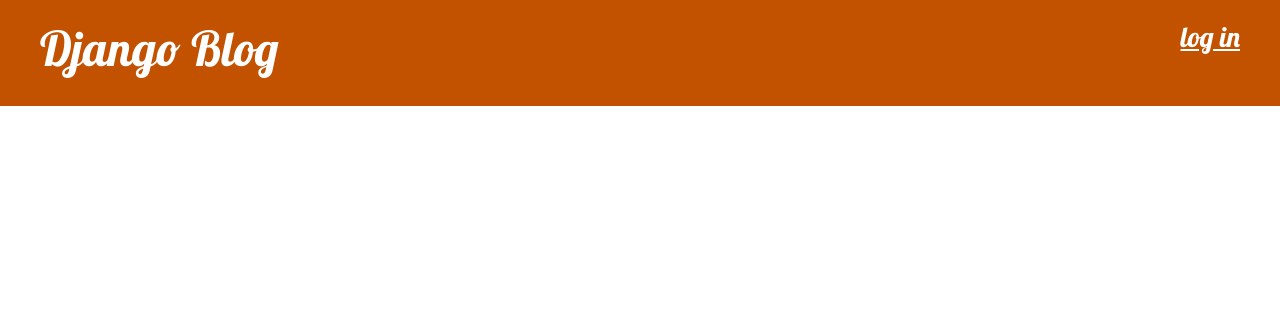
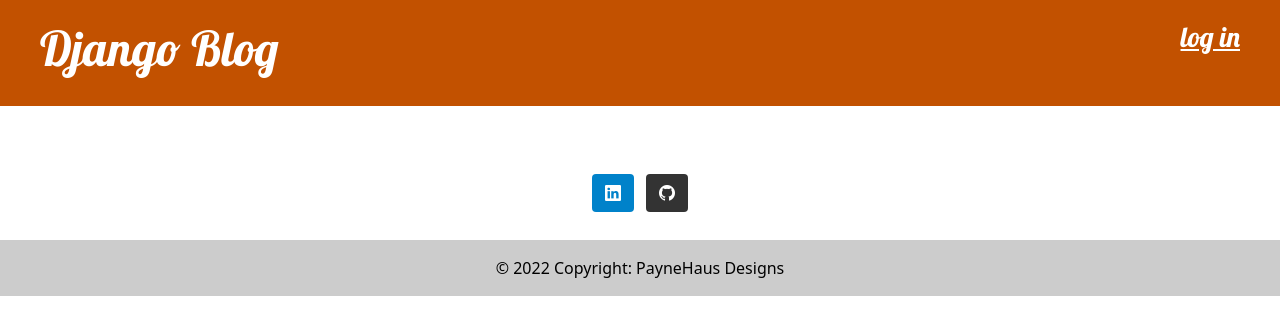
Before and after one commit to Lupercal13/my-first-blog, a Django app: page / in a window 1280 px wide. Shown: the top 335 px of the page. Run offline with Django 3.2, Linux system fonts and the light colour scheme; data that the repository does not hold is empty.

Commit message:
craeted a footer and fixed some html on base.html

```diff
--- a/blog/templates/blog/base.html
+++ b/blog/templates/blog/base.html
@@ -1,4 +1,5 @@
 {% load static %}
+
 <!DOCTYPE html>
 <html>
     <head>
@@ -28,4 +29,73 @@
             </div>
         </div>
     </body>
+    <footer class="bg-white text-center text-black" >
+        <!-- Grid container -->
+        <div class="container-fluid p-4 pb-0">
+          <!-- Section: Social media -->
+          <section class="mb-4">
+            <!-- Facebook -->
+            {% comment %} <a
+              class="btn text-white btn-floating m-1"
+              style="background-color: #3b5998;"
+              href="#!"
+              role="button"
+              ><i class="fab fa-facebook-f"></i
+            ></a> {% endcomment %}
+
+            <!-- Twitter -->
+            {% comment %} <a
+              class="btn text-white btn-floating m-1"
+              style="background-color: #55acee;"
+              href="#!"
+              role="button"
+              ><i class="fab fa-twitter"></i
+            ></a>
+       {% endcomment %}
+            <!-- Google -->
+            {% comment %} <a
+              class="btn text-white btn-floating m-1"
+              style="background-color: #dd4b39;"
+              href="#!"
+              role="button"
+              ><i class="fab fa-google"></i
+            ></a> {% endcomment %}
+
+            <!-- Instagram -->
+            {% comment %} <a
+              class="btn text-white btn-floating m-1"
+              style="background-color: #ac2bac;"
+              href="#!"
+              role="button"
+              ><i class="fab fa-instagram"></i
+            ></a>
+       {% endcomment %}
+            <!-- Linkedin -->
+            <a
+              class="btn text-white btn-floating m-1"
+              style="background-color: #0082ca;"
+              href="#!"
+              role="button"
+              ><i class="bi bi-linkedin"></i
+            ></a>
+            <!-- Github -->
+            <a
+              class="btn text-white btn-floating m-1"
+              style="background-color: #333333;"
+              href="#!"
+              role="button"
+              ><i class="bi bi-github"></i
+            ></a>
+          </section>
+          <!-- Section: Social media -->
+        </div>
+        <!-- Grid container -->
+
+        <!-- Copyright -->
+        <div class="text-center p-3" style="background-color: rgba(0, 0, 0, 0.2);">
+          © 2022 Copyright: PayneHaus Designs
+        </div>
+        <!-- Copyright -->
+      </footer>
+
 </html>
--- a/blog/templates/blog/post_detail.html
+++ b/blog/templates/blog/post_detail.html
@@ -1,4 +1,5 @@
 {% extends 'blog/base.html' %}
+
 
 {% block content %}
     <article class="post">
--- a/blog/templates/blog/post_list.html
+++ b/blog/templates/blog/post_list.html
@@ -9,5 +9,6 @@
             <h1><a href="{% url 'post_detail' pk=post.pk %}">{{ post.title }}</a></h1>
             <p>{{ post.text|linebreaksbr }}</p>
             <a href="{% url 'post_detail' pk=post.pk %}">Comments: {{ post.approved_comments.count }}</a>
+            </div>
     {% endfor %}
 {% endblock content %}
```
